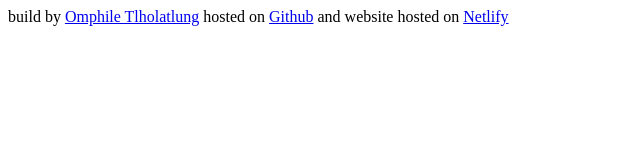
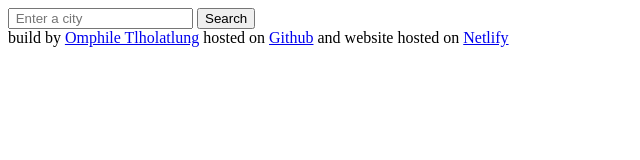
Before and after one commit to omphileT-creator/My-App, a plain HTML site: page index.html in a window 1280 px wide. Shown: the whole page, without its empty margins (0-640 px from the left). Drawn offline with Linux system fonts and the light colour scheme.

Commit message:
added a header and main element

```diff
--- a/index.html
+++ b/index.html
@@ -7,6 +7,15 @@
     <title>Omphile's App'</title>
 </head>
 <body>
+    <header>
+        <form>
+            <input type="text" placeholder=" Enter a city" required />
+            <input type="submit" value="Search" />
+        </form>
+    </header>
+    <main>
+
+    </main>
     <footer>
         build by <a href="https://github.com/omphileT-creator" target="_blank">Omphile Tlholatlung</a>
         hosted on <a href="https://github.com/omphileT-creator/My-App.git" target="_blank">Github</a>
```
